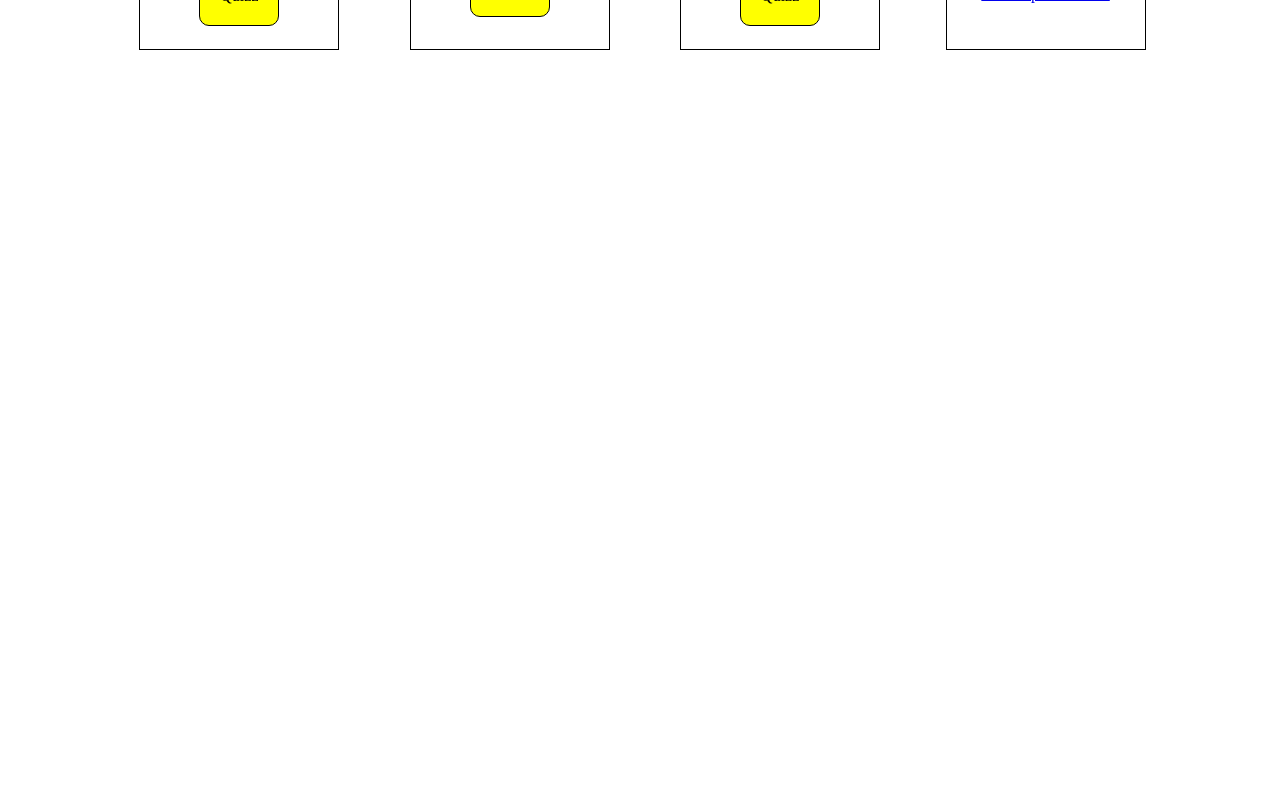
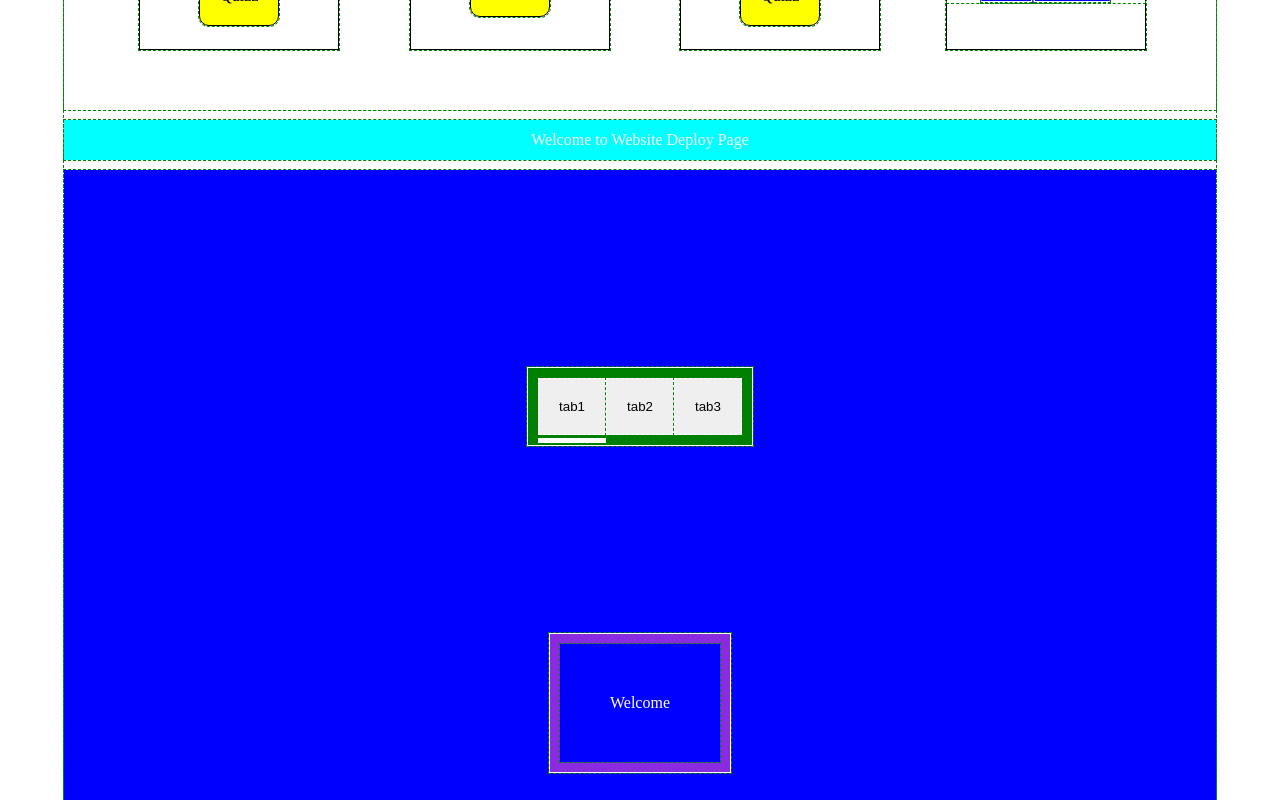
Before and after one commit to rocker-bell/minimalist-website, a React (Vite) app: page / in a window 1280 px wide. Shown: the part 560-1360 px from the top of the page. Before the commit the page ends 800 px from the top, so only its background shows below. Built offline with nearby package versions, Linux system fonts and the light colour scheme.

Commit message:
Add logic and slider component

```diff
--- a/package.json
+++ b/package.json
@@ -23,6 +23,6 @@
     "eslint-plugin-react-hooks": "^5.0.0",
     "eslint-plugin-react-refresh": "^0.4.16",
     "globals": "^15.13.0",
-    "vite": "^6.0.3"
+    "vite": "^6.0.7"
   }
 }
--- a/src/App.jsx
+++ b/src/App.jsx
@@ -1,3 +1,4 @@
+import Slider from "./components/slider.jsx"
 import Structure  from './components/structure.jsx'
 
 
@@ -8,6 +9,8 @@ function App() {
     <>
 
       <Structure />
+
+      <Slider />
     </>
   )
 }
--- /dev/null
+++ b/src/Slider.css
@@ -0,0 +1,97 @@
+* {
+    padding: 0;
+    margin: 0;
+    box-sizing: border-box;
+    outline: 1px dashed green;
+  }
+
+  body {
+    width: 100%;
+    min-height: 100vh;
+    display: flex;
+    flex-wrap: wrap;
+    flex-direction: column;
+    justify-content: center;
+    align-items: center;
+  }
+
+  .nav {
+    background-color: aqua;
+  }
+
+  .container {
+    padding: 10px;
+    display: flex;
+    flex-direction: row;
+    align-items: center;
+    justify-content: space-around;
+    flex-wrap: wrap;
+  }
+
+  .container-main {
+    width: 90vw;
+    height: 100vh;
+    display: flex;
+    align-items: center;
+    justify-content: space-evenly;
+    flex-direction: column;
+    background-color: blue;
+  }
+
+  .tabs {
+    position: relative;
+    border: 1px solid white;
+    padding: 10px;
+    display: flex;
+    align-items: center;
+    justify-content: center;
+    flex-direction: row;
+    background-color: green;
+    color: white;
+  }
+
+  .welcome-message {
+    display: block;
+    background-color: blue;
+    padding: 50px;
+    color: white;
+  }
+
+  .tab {
+    padding: 20px;
+    border: 1px dashed white;
+  }
+
+  .slider {
+    position: absolute;
+    bottom: 2px;
+    height: 5px;
+    width: 33.33%; /* Adjust based on number of tabs */
+    background-color: white;
+    transition: left 0.3s ease;
+  }
+
+  .contents {
+    border: 1px solid white;
+    padding: 10px;
+    display: flex;
+    align-items: center;
+    justify-content: center;
+    flex-direction: row;
+    background-color: blueviolet;
+    color: white;
+  }
+
+  .content {
+    display: none;
+    padding: 20px;
+    border: 1px dashed white;
+  }
+
+  .content.active {
+    display: block;
+  }
+
+  .footer {
+    background-color: bisque;
+  }
--- /dev/null
+++ b/src/components/slider.jsx
@@ -0,0 +1,98 @@
+import React, { useEffect, useRef } from "react";
+import "../Slider.css";
+
+const Slider = () => {
+  const tabsRef = useRef([]);
+  const contentsRef = useRef([]);
+  const welcomeMessageRef = useRef(null);
+  const sliderRef = useRef(null);
+
+  useEffect(() => {
+    const tabs = tabsRef.current;
+    const contents = contentsRef.current;
+    const welcomeMessage = welcomeMessageRef.current;
+    const slider = sliderRef.current;
+
+    let isTabClicked = false;
+
+    if (slider && tabs.length > 0) {
+      const tabWidth = tabs[0].offsetWidth;
+      slider.style.width = `${tabWidth}px`;
+      slider.style.left = `${tabs[0].offsetLeft}px`;
+    }
+
+    const handleTabClick = (index) => {
+      if (!isTabClicked) {
+        welcomeMessage.style.display = "none";
+        isTabClicked = true;
+      }
+
+      tabs.forEach((tab, i) => {
+        tab.classList.remove("active");
+        contents[i].classList.remove("active");
+      });
+
+      tabs[index].classList.add("active");
+      contents[index].classList.add("active");
+
+      if (slider) {
+        const tabWidth = tabs[index].offsetWidth;
+        slider.style.width = `${tabWidth}px`;
+        slider.style.left = `${tabs[index].offsetLeft}px`;
+        slider.style.backgroundColor = "blue";
+      }
+    };
+
+    tabs.forEach((tab, index) => {
+      tab.addEventListener("click", () => handleTabClick(index));
+    });
+
+    // Cleanup event listeners
+    return () => {
+      tabs.forEach((tab) => {
+        tab.removeEventListener("click", () => handleTabClick(index));
+      });
+    };
+  }, []);
+
+  return (
+    <>
+      <nav className="nav container">Welcome to Website Deploy Page</nav>
+
+      <div className="container container-main">
+        <div className="tabs">
+          {["tab1", "tab2", "tab3"].map((tabName, index) => (
+            <button
+              key={index}
+              className="tab"
+              data-target={`content${index + 1}`}
+              ref={(el) => (tabsRef.current[index] = el)}
+            >
+              {tabName}
+            </button>
+          ))}
+          <div className="slider" ref={sliderRef}></div>
+        </div>
+        <div className="contents">
+          <div className="welcome-message" ref={welcomeMessageRef}>
+            Welcome
+          </div>
+          {["content1", "content2", "content3"].map((contentName, index) => (
+            <div
+              key={index}
+              className="content"
+              id={contentName}
+              ref={(el) => (contentsRef.current[index] = el)}
+            >
+              {contentName}
+            </div>
+          ))}
+        </div>
+      </div>
+
+      <div className="container footer">© Copyright</div>
+    </>
+  );
+};
+
+export default Slider;
```
Also changed, not shown: 1 other file (tests, documents, lock files or other folders).
